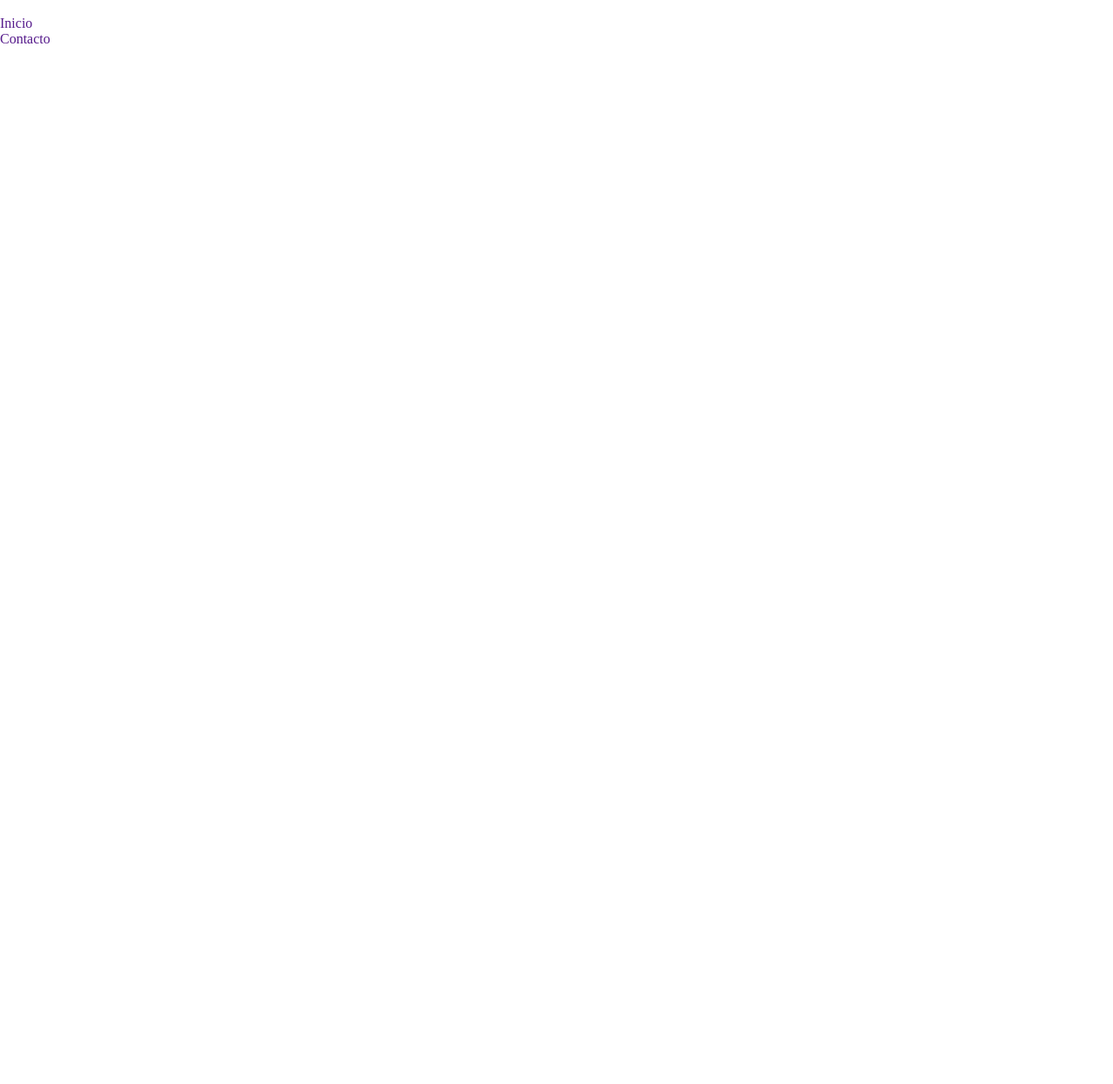
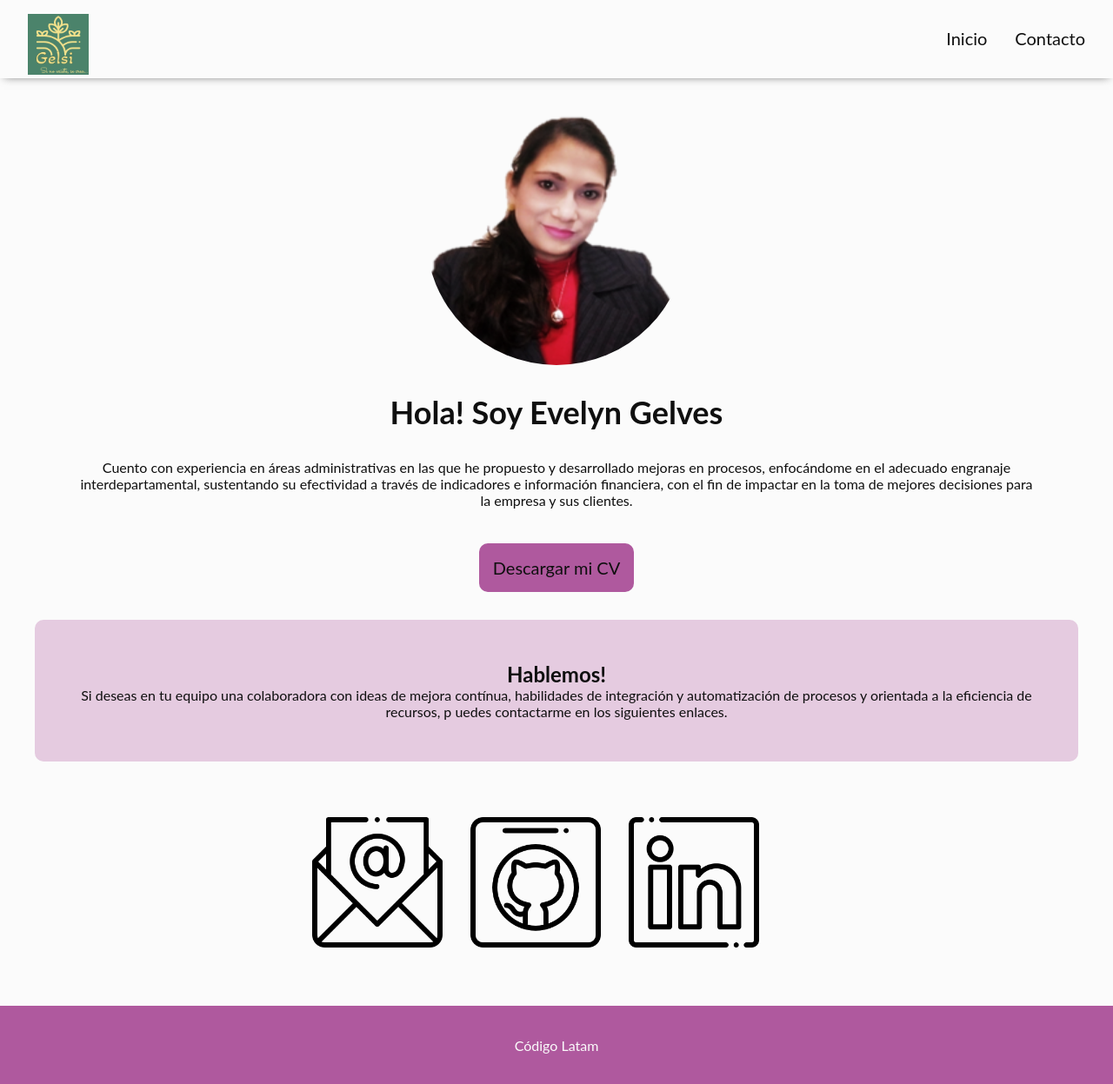
Before and after one commit to RocioRDT/Proyecto-I---C-digo-Pa-Lante, a plain HTML site: page index.html in a window 1280 px wide. Shown: the whole page at 87% size. Before the commit the page ends 800 px from the top, so only its background shows below. Drawn offline with Linux system fonts and the light colour scheme.

Commit message:
Actualización

```diff
--- a/Style.Css
+++ /dev/null
@@ -1,7 +0,0 @@
-*{
-    margin: 0;
-    padding: 0;
-    box-sizing: border-box;
-    list-style: none;
-    text-decoration: none;
-}
--- a/index.html
+++ b/index.html
@@ -1,23 +1,70 @@
 <!DOCTYPE html>
 <html lang="en">
-<head>
     <meta charset="UTF-8">
     <meta http-equiv="X-UA-Compatible" content="IE=edge">
     <meta name="viewport" content="width=device-width, initial-scale=1.0">
     <title>Evelyn Gelves</title>
-    <link rel="stylesheet" href="style.css">
+    <!--css-->
+    <link rel="stylesheet" href="styles.css">
 </head>
 <body>
     <header>
-        <img src="" alt="">
+        <img class="logo"
+        src="./Imagenes/Logo Gelsi.png"
+        alt="Logo Gelsi">
         <nav>
-            <ul>
-                <li><a href="">Inicio</a></li>
-                <li><a href="">Contacto</a></li>
+            <ul class="menu">
+                <li class="item-menu"><a href="#inicio">Inicio</a></li>
+                <li class="item-menu"><a href="#contacto">Contacto</a></li>
             </ul>
         </nav>
     </header>
-    <main></main>
-    <footer></footer>
+    <main>
+        <section id="inicio" class="contenedorSeccion1">
+
+            <img src="./Imagenes/Foto CV.png" alt="Foto de Evelyn Gelves" class="imagen-centrada">
+
+            <article>
+                <h1>Hola! Soy Evelyn Gelves</h1>
+                <p class="quienSoy">Cuento con experiencia en áreas administrativas en las que he propuesto y desarrollado mejoras en procesos, enfocándome en el adecuado engranaje interdepartamental, sustentando su efectividad a través de indicadores e
+                información financiera, con el fin de impactar en la toma de mejores decisiones para la empresa y sus clientes.
+                </p>
+                <a href="HV Evelyn R Gelves S.pdf" target="_blank" class="descargar-CV">Descargar mi CV</a>
+                </article>
+
+        </section>
+        <section id="contacto">
+            <article class="hablemos">
+                <h2>Hablemos!</h2>
+                <p> Si deseas en tu equipo una colaboradora con ideas de mejora contínua, habilidades de integración y automatización de procesos y orientada a la eficiencia de recursos, p uedes contactarme en los siguientes enlaces.
+                </p>
+            </article>
+
+            <article>
+                <ul class="iconos">
+                    <li>
+                        <a href="mailto:evelynrociogs@gmail.com" target="_blank">
+                        <img src="./Imagenes/mail.png" alt="Icono de mail">
+                        </a>
+                    </li>
+                    <li>
+                        <a href="https://github.com/RocioRDT" target="_blank">
+                        <img src="./Imagenes/github.png" alt="Icono de github">
+                        </a>
+                    </li>
+                    <li>
+                        <a href="https://www.linkedin.com/in/evelyn-gelves/" target="_blank">
+                        <img src="./Imagenes/linkedin.png" alt="Icono de linkedin">
+                        </a>
+                    </li>
+
+                </ul>
+
+            </article>
+        </section>
+    </main>
+    <footer>
+        <p>Código Latam</p>
+    </footer>
 </body>
 </html>
--- /dev/null
+++ b/styles.css
@@ -0,0 +1,206 @@
+/* En este archivo escriban su CSS */
+
+img{
+    width: 150px;
+    height: 150px;
+}
+
+.circular img {
+margin: 0px;
+border-radius: 50%;
+}
+
+
+
+/* Fonts */
+/* Importar aquí la font */
+@import url('https://fonts.googleapis.com/css2? family= Lato:wght@400;700 & display=swap');
+
+
+/* Aquí les dejamos como ayuda este "reset" en el cual ajustamos algunas propiedades
+*  cuyos valores asigna por defecto el navegador.
+*/
+
+/* Reset */
+* {
+    box-sizing: border-box;
+    margin: 0;
+    padding: 0;
+    /* Para que el scrolleo en la one page sea suave */
+    scroll-behavior: smooth;
+}
+
+body{
+    font-family: 'Lato', sans-serif;
+    background-color: #fbfbfb;
+    color: #0f0f0f;
+}
+
+header{
+    height: 90px;
+    display: flex;
+    justify-content: space-between;
+    align-content: center;
+    padding: 16px;
+    width: 100%;
+    position: fixed;
+    top: 0;
+    left: 0;
+    box-shadow: 0 3px 10px -5px #5f5f5f;
+    background-color: #fbfbfb;
+}
+.logo {
+    width: 70px;
+    height: 70px;
+    margin-left: 16px;
+
+}
+
+.contenedorSeccion1{
+    display: flex;
+    justify-content: center;
+    flex-direction: column;
+    align-items: center;
+    text-align: center;
+    padding: 3rem;
+
+}
+
+
+
+/* centrar la imagen y hacer la redonda */
+
+.imagen-centrada {
+   justify-content: center;
+    width: 300px;
+   height: 300px;
+   border-radius: 150px;
+    }
+
+h1{
+    font-size: 36px;
+    margin: 2rem 0;
+}
+.quienSoy{
+    margin-bottom: 3.5rem;
+}
+
+/* Botón central */
+
+.descargar-CV {
+
+        background-color: #af599e;
+        border: 1px solidcolor #af599e;
+        border-radius: 10px;
+        text-align: center;
+        font-size: 20px ;
+        width: 40px;
+        padding: 1rem;
+
+}
+
+
+    .hablemos {
+
+        text-align: center;
+        border-radius: 10px ;
+        background-color:rgba(175, 89, 158, 0.3);
+        color: #0f0f0f;
+        border: 20px ;
+        padding: 3rem;
+        margin-bottom: 3rem;
+        }
+
+.iconos {
+    display: flex;
+    margin-right: 1rem;
+    padding: 1rem;
+  }
+
+.iconos li{
+    margin-right: 2rem;
+    margin-bottom: 3rem;
+}
+/* Para quitar los puntos a los items de listas */
+ul {
+    list-style: none;
+}
+
+ul{
+    padding: flex;
+    justify-content: center;
+    align-items: center;
+    list-style: none;
+    background: 20px;
+}
+
+li{
+    border: 0 10px;
+}
+
+/* Para que los enlaces hereden el color de texto y no tengan subrayado */
+a {
+    text-decoration: none;
+    color: inherit;
+}
+
+img{
+    max-width: 100%;
+}
+
+/* Este max-width es para que el contenido no se "estire" demasiado hacia los costados y
+*  el margin: auto; para tenerlo centrado fácilmente ;)
+*/
+main {
+    max-width: 1200px;
+    margin: auto;
+}
+
+#inicio {
+    padding-top: 120px;
+}
+ul.menu {
+    display: flex;
+    font-size: 20px;
+}
+
+
+li.item-menu a {
+    padding: 16px;
+    display: inline-block;
+}
+
+li.item-menu :hover {
+background-color: rgba(175, 89, 158, 0.3);
+transition: background-color 0.3s;
+}
+
+footer {
+display: flex;
+background-color: #af599e;
+height: 90px;
+color: #fbfbfb;
+padding: flex;
+justify-content: center;
+text-align: center;
+align-items: center;
+}
+
+
+/* Recomendaciones!
+*  - Comenzar desde lo más general y luego ir hacia lo mas específico, asignando primero
+*    "estilos generales". Una buena idea sería comenzar por el <body> ;)
+*
+*  - Recuerden que queremos evitar "repetir código", en CSS usando la cualidad de la herencia
+*    podemos setear ciertas propiedades en un elemento padre y dejar que sean heredadas (por ejemplo: font-size)
+*
+*  - Nadie sabe todas las propiedades CSS de memoria, si no saben como hacer algo no lo recuerdan, la respuesta
+*    pueden encontrarla buscando en la web algo como "CSS como hacer ... " o "propiedad css para hacer ..."
+*
+*  - Usen mucho las herramientas para desarrolladores del navegador para ir
+*    probando el CSS que escriben, resolver dudas y problemas.
+*
+*  - Paciencia, resiliencia y creatividad! No se desanimen, las primeras experiencias maquetando con HTML y CSS
+*    pueden ser frustrantes, pero estas habilidades se van desarrollando con la experiencia, es como aprender
+*    un trabajo manual, hacer una artesanía, tocar un instrumento musical... la práctica es todo!
+*/
```
Also changed, not shown: Imagenes/Foto CV.png (added), Imagenes/Logo Gelsi.png (added), Imagenes/github.png (added), Imagenes/linkedin.png (added), Imagenes/mail.png (added), 1 other file.
